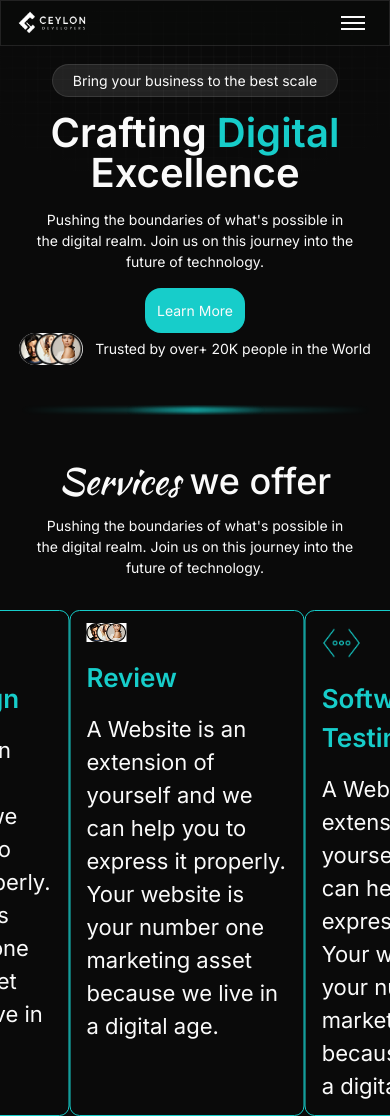
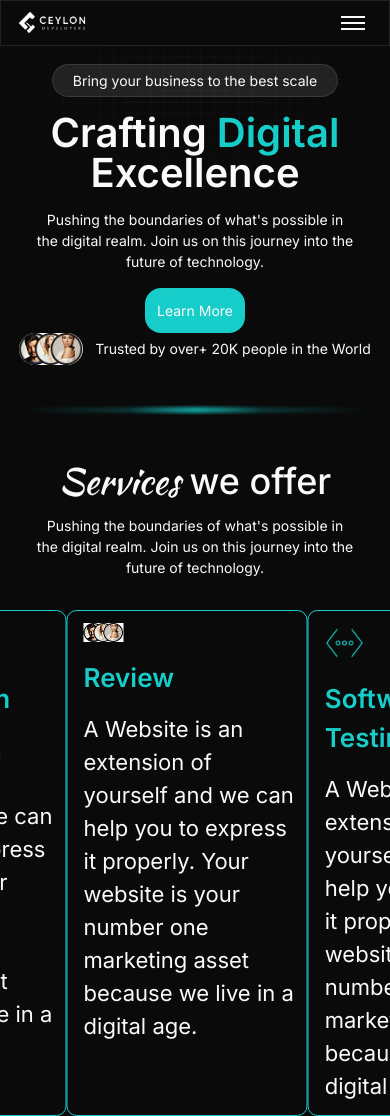
Before and after one commit to Roshen-Perera/ceylon-developers-portfolio, a Next.js app: page / in a window 390 px wide. Shown: the top 1116 px of the page. Built offline with nearby package versions, Linux system fonts and the light colour scheme.

Commit message:
Update Embla component max-width to auto for responsive design

```diff
--- a/css/embla.css
+++ b/css/embla.css
@@ -1,5 +1,5 @@
 .embla {
-    max-width: 48rem;
+    max-width: auto;
     margin: auto;
     --slide-height: 19rem;
     --slide-spacing: 1rem;
```
